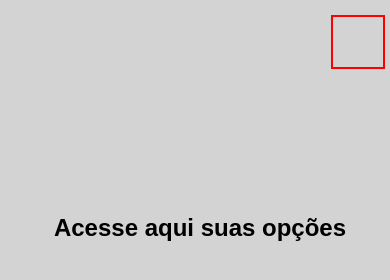
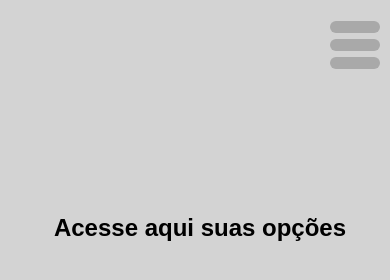
Before and after one commit to estacaohack8/305-barra-lateral, a plain HTML site: page index.html in a window 390 px wide. Shown: the top 280 px of the page. Drawn offline with Linux system fonts and the light colour scheme.

Commit message:
Estilizar o botao do hamburger

```diff
--- a/estilo.css
+++ b/estilo.css
@@ -28,10 +28,20 @@ aside nav a{
 }
 
 #hamburger{
-    width: 50px;
-    height: 50px;
-    border: 2px solid red;
+    width: 60px;
+    height: 60px;
     position: absolute;
     top: 15px;
     right: 15px;
+    display: flex;
+    flex-direction: column;
+    align-items: center;
+    justify-content: space-evenly;
 }
+
+.barrinha{
+    height: 12px;
+    width: 50px;
+    background-color: darkgray;
+    border-radius: 6px;
+}
--- a/index.html
+++ b/index.html
@@ -10,6 +10,9 @@
 <body>
     <aside>
         <div id="hamburger">
+            <div class="barrinha"></div>
+            <div class="barrinha"></div>
+            <div class="barrinha"></div>
         </div>
         <h2>Acesse aqui suas opções</h2>
         <nav>
```
